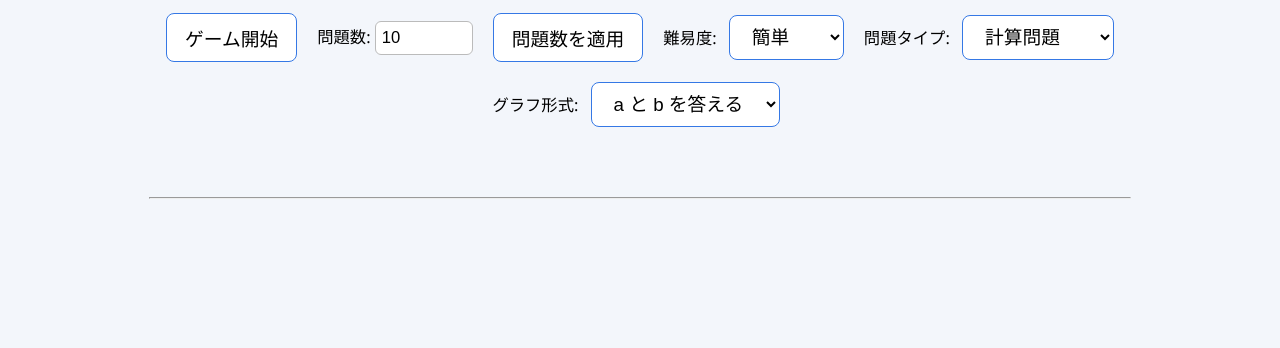
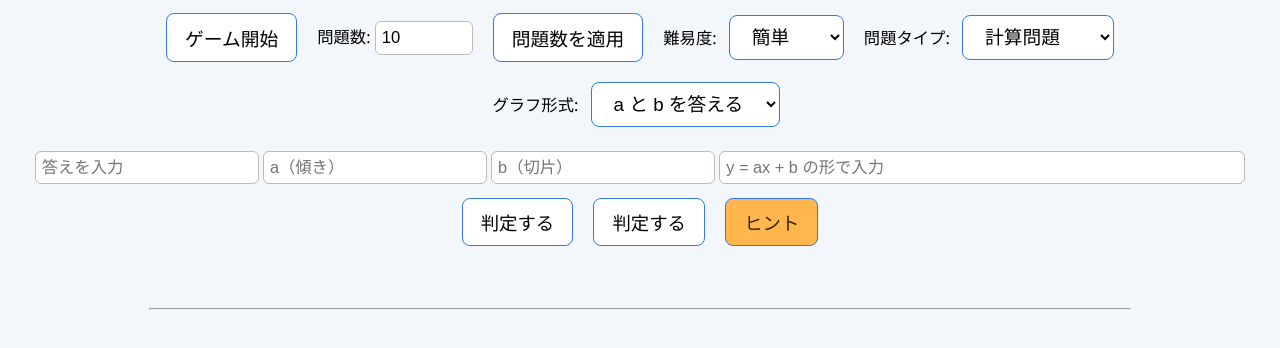
Before and after one commit to nrfgjs4syr-cell/-, a plain HTML site: page index.html in a window 1280 px wide. Shown: the part 106-454 px from the top of the page. Drawn offline with nearby package versions, Linux system fonts and the light colour scheme.

Commit message:
Update input fields to be visible by default

```diff
--- a/index.html
+++ b/index.html
@@ -127,14 +127,15 @@
 
   <!-- 回答エリア（表示は JS で切替） -->
   <div style="text-align:center; margin-bottom:10px;">
-    <input id="answerInput" type="number" placeholder="答えを入力" style="display:none;">
-    <input id="answerInputA" type="number" placeholder="a（傾き）" style="display:none;">
-    <input id="answerInputB" type="number" placeholder="b（切片）" style="display:none;">
-    <input id="equationInput" type="text" placeholder="y = ax + b の形で入力" style="display:none; width:40%; padding:6px; border-radius:6px;">
+    <!-- デフォルトで表示するよう display:none を削除 -->
+    <input id="answerInput" type="number" placeholder="答えを入力">
+    <input id="answerInputA" type="number" placeholder="a（傾き）">
+    <input id="answerInputB" type="number" placeholder="b（切片）">
+    <input id="equationInput" type="text" placeholder="y = ax + b の形で入力" style="width:40%; padding:6px; border-radius:6px;">
     <div style="margin-top:8px;">
-      <button id="checkBtn" class="big-button" onclick="checkAnswer()" style="display:none;">判定する</button>
-      <button id="graphCheckBtn" class="big-button" onclick="checkGraphAnswer()" style="display:none;">判定する</button>
-      <button id="hintBtn" class="big-button" onclick="showHint()" style="display:none; background:#ffb74d; color:#3a2300;">ヒント</button>
+      <button id="checkBtn" class="big-button" onclick="checkAnswer()">判定する</button>
+      <button id="graphCheckBtn" class="big-button" onclick="checkGraphAnswer()">判定する</button>
+      <button id="hintBtn" class="big-button" onclick="showHint()" style="background:#ffb74d; color:#3a2300;">ヒント</button>
     </div>
   </div>
 
@@ -149,7 +150,7 @@
     <div id="tableArea"></div>
     <div style="text-align:center; margin-top:8px;">
       <input id="tableAnswerInput" type="number" placeholder="yの値">
-      <button id="tableCheckBtn" class="big-button" onclick="checkTableAnswer()" style="display:none;">判定する</button>
+      <button id="tableCheckBtn" class="big-button" onclick="checkTableAnswer()">判定する</button>
       <div id="tableAnswerResult"></div>
     </div>
   </div>
@@ -161,8 +162,8 @@
     <div id="graphProblem" style="text-align:center; margin-bottom:10px;"></div>
     <div class="graph-container"><canvas id="graphCanvas"></canvas></div>
     <div style="text-align:center; margin-top:10px;">
-      <label id="slopeLabel" style="display:none;">傾き (a) <input id="slopeInput" type="number" placeholder="傾き"></label>
-      <label id="interceptLabel" style="display:none; margin-left:10px;">切片 (b) <input id="interceptInput" type="number" placeholder="切片"></label>
+      <label id="slopeLabel" style="margin-right:8px; display:inline-block;">傾き (a) <input id="slopeInput" type="number" placeholder="傾き"></label>
+      <label id="interceptLabel" style="display:inline-block;">切片 (b) <input id="interceptInput" type="number" placeholder="切片"></label>
     </div>
     <div id="graphAnswerResult" style="text-align:center; margin-top:8px;"></div>
   </div>
```
